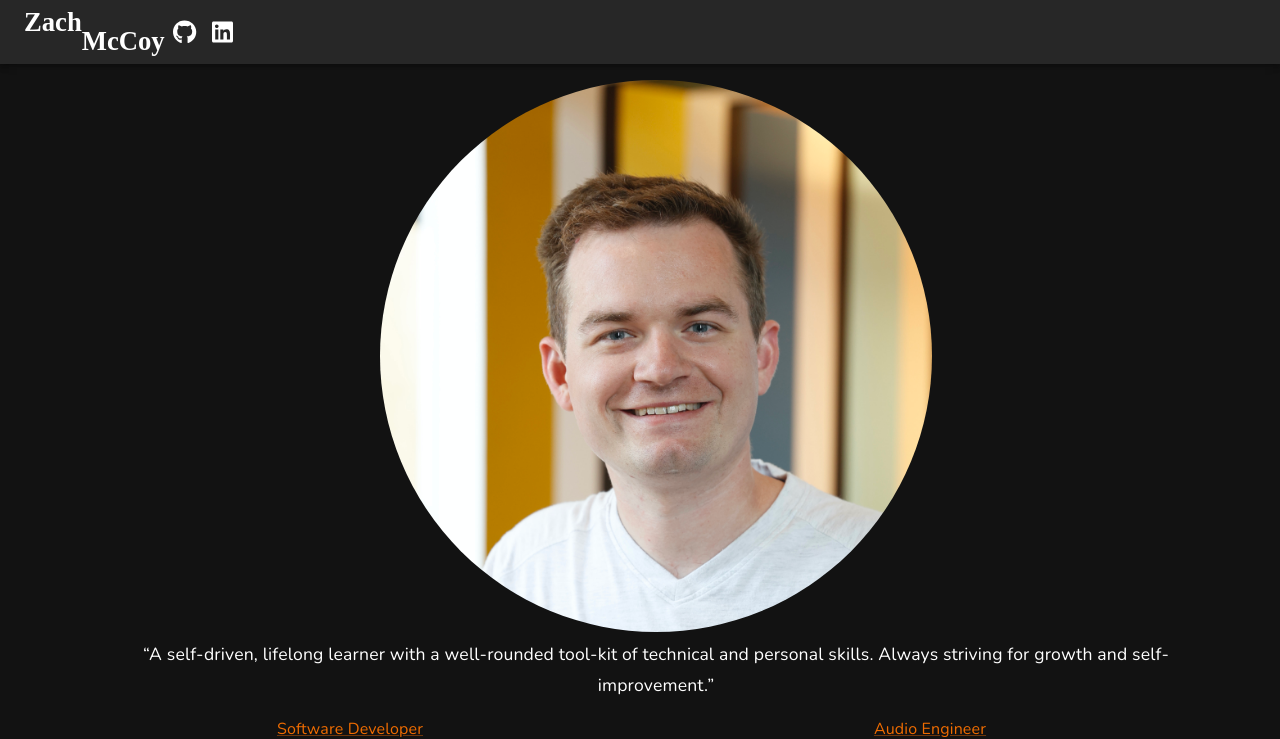
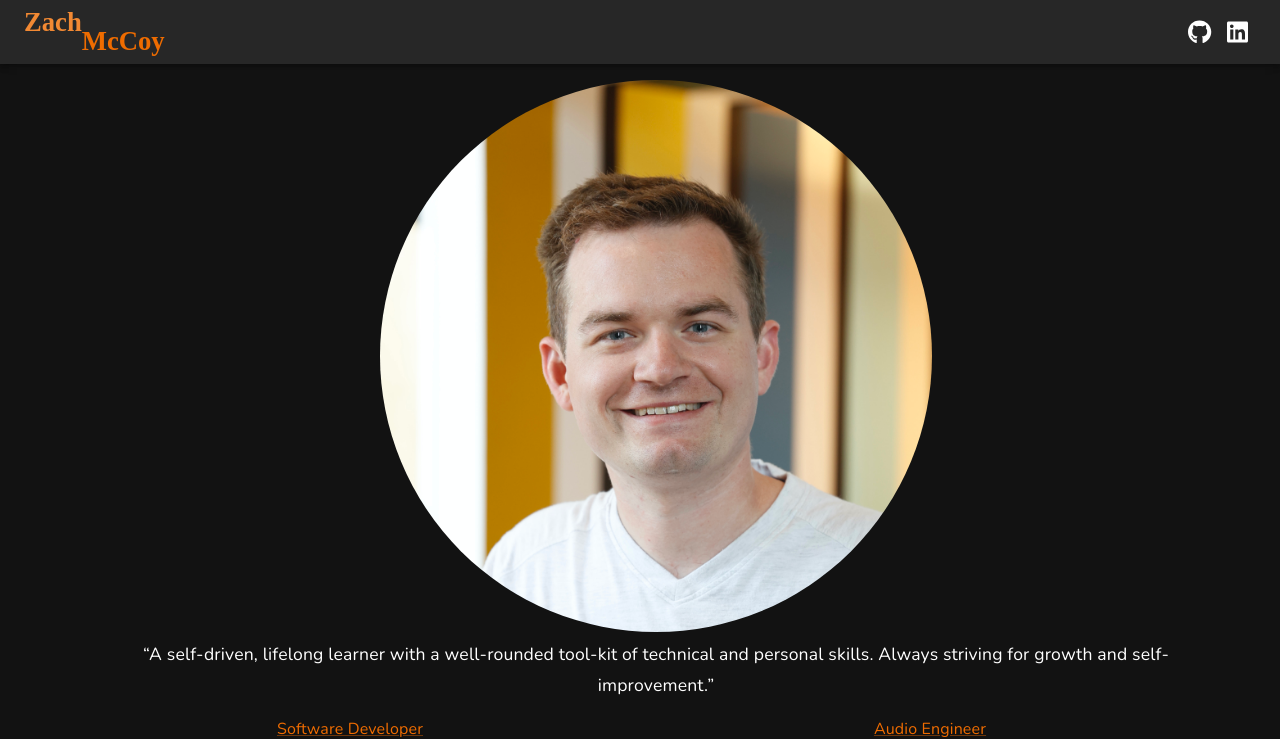
Before and after one commit to zrm20/zm-portfolio, a React (Create React App) app: page / in a window 1280 px wide. Shown: the top 739 px of the page. Built offline with nearby package versions, Linux system fonts and the light colour scheme; grey boxes are pictures that could not be loaded; a web font is replaced by a local one.

Commit message:
style navbar

```diff
--- a/src/components/Layout.js
+++ b/src/components/Layout.js
@@ -1,5 +1,5 @@
 import { FontAwesomeIcon } from '@fortawesome/react-fontawesome';
-import { AppBar, IconButton, LinearProgress, Toolbar, Typography } from '@mui/material';
+import { AppBar, IconButton, Toolbar, Typography } from '@mui/material';
 import React from 'react';
 import { faGithub, faLinkedin } from '@fortawesome/free-brands-svg-icons';
 
@@ -7,15 +7,23 @@ export default function Layout({ children }) {
   return (
     <main style={styles.root}>
       <AppBar position='static'>
-        <Toolbar>
-          <Typography variant='h3'><sup>Zach</sup><sub>McCoy</sub></Typography>
+        <Toolbar sx={{ justifyContent: 'space-between' }}>
+          <Typography
+            variant='h3'
+            sx={styles.title}
+          >
+            <sup>Zach</sup>
+            <sub>McCoy</sub>
+          </Typography>
 
-          <IconButton>
-            <FontAwesomeIcon icon={faGithub}/>
-          </IconButton>
-          <IconButton>
-            <FontAwesomeIcon icon={faLinkedin}/>
-          </IconButton>
+          <div>
+            <IconButton>
+              <FontAwesomeIcon icon={faGithub} />
+            </IconButton>
+            <IconButton>
+              <FontAwesomeIcon icon={faLinkedin} />
+            </IconButton>
+          </div>
         </Toolbar>
       </AppBar>
       <section style={styles.content}>
@@ -44,5 +52,14 @@ const styles = {
     paddingBottom: 10,
     display: 'flex',
     justifyContent: 'center'
+  },
+  title: {
+    '& sup': {
+      color: 'primary.light'
+    },
+    '& sub': {
+      color: 'primary.main'
+    }
   }
+
 };
```
